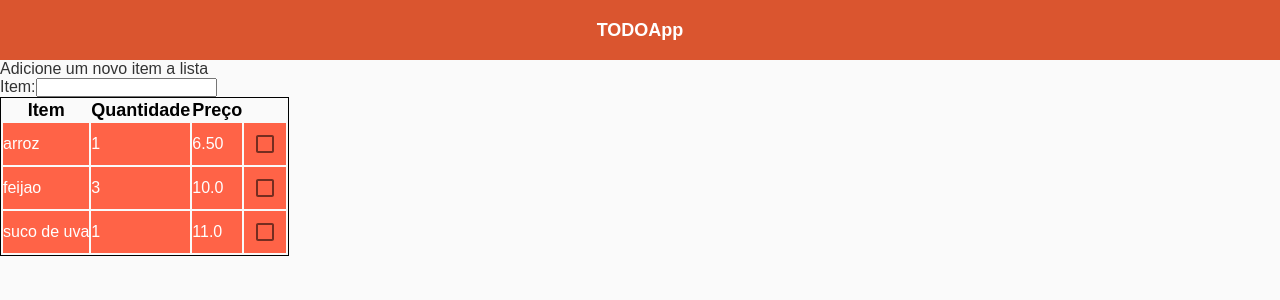
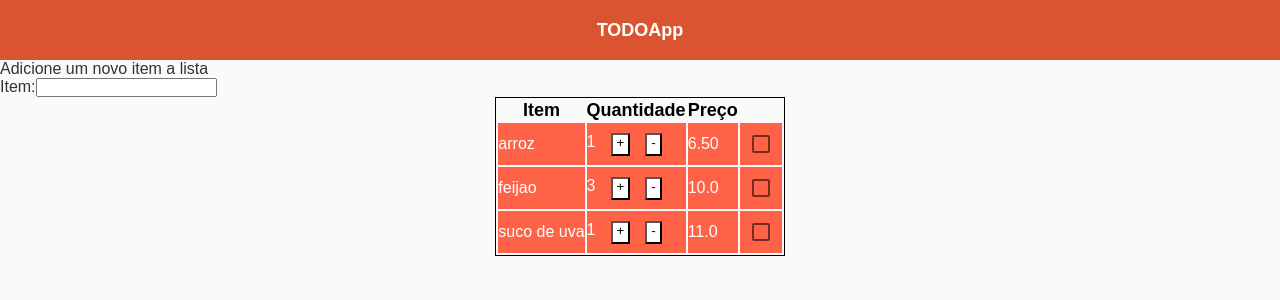
Before and after one commit to raianyrufino/TODOApp, a React (Create React App) app: page / in a window 1280 px wide. Shown: the top 300 px of the page. Built offline with nearby package versions, Linux system fonts and the light colour scheme.

Commit message:
button more and less

```diff
--- a/src/components/Tabela/index.js
+++ b/src/components/Tabela/index.js
@@ -3,6 +3,7 @@ import React, {Component} from 'react';
 import "./styles.css";
 
 import Checkboxes from '../Check/index';
+// import Button from '../Button/index';
 
 const TableHead = () => {
     return (
@@ -27,12 +28,19 @@ const alertChange = (event) => {
     }
 };
 
+
 const TableBody = props => {
     const linhas = props.autores.map((linha, index) => {
+
         return (
             <tr id="item" key={index}>
                 <td>{linha.item}</td>
-                <td>{linha.quantidade}</td>
+                <td>{linha.quantidade}
+                    {/* <Button class="button-quantidade">+</Button>
+                    <Button class="button-quantidade">-</Button> */}
+                    <button onclick="more()" class="button-quantidade">+</button>
+                    <button onclick="less()" class="button-quantidade">-</button>
+                </td>
                 <td>{linha.preco}</td>
                 <td><Checkboxes FuncaoPai={alertChange}/></td>
             </tr>
--- a/src/components/Tabela/styles.css
+++ b/src/components/Tabela/styles.css
@@ -2,6 +2,7 @@
     color: #000000;
     font-size: 18px;
     font-weight: bold;
+
 }
 
 #item{
@@ -9,8 +10,22 @@
     font-style: normal;
     font-weight: 10px;
     background-color: tomato;
+
 }
 .item{
     border: 1px solid black ;
     border-style: ridge;
+    margin: auto;
 }
+
+.button-quantidade{
+    color: black;
+    background-color: white;
+    padding: 0px 4px 4px 4px;
+    margin-left: 15px;
+}
+
+.button-quantidade:hover{
+    color: white;
+    background-color: black;
+}
```
Also changed, not shown: src/components/Button/index.js (added, +33 -0 lines).
